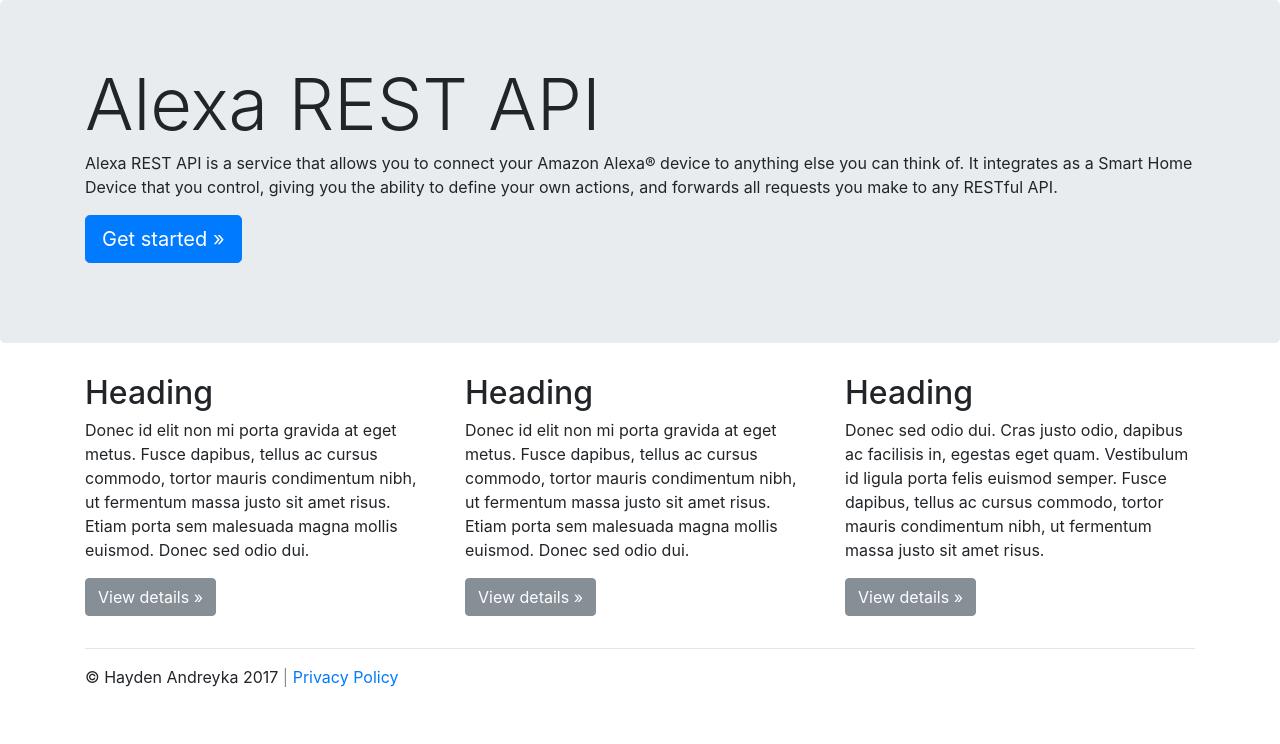
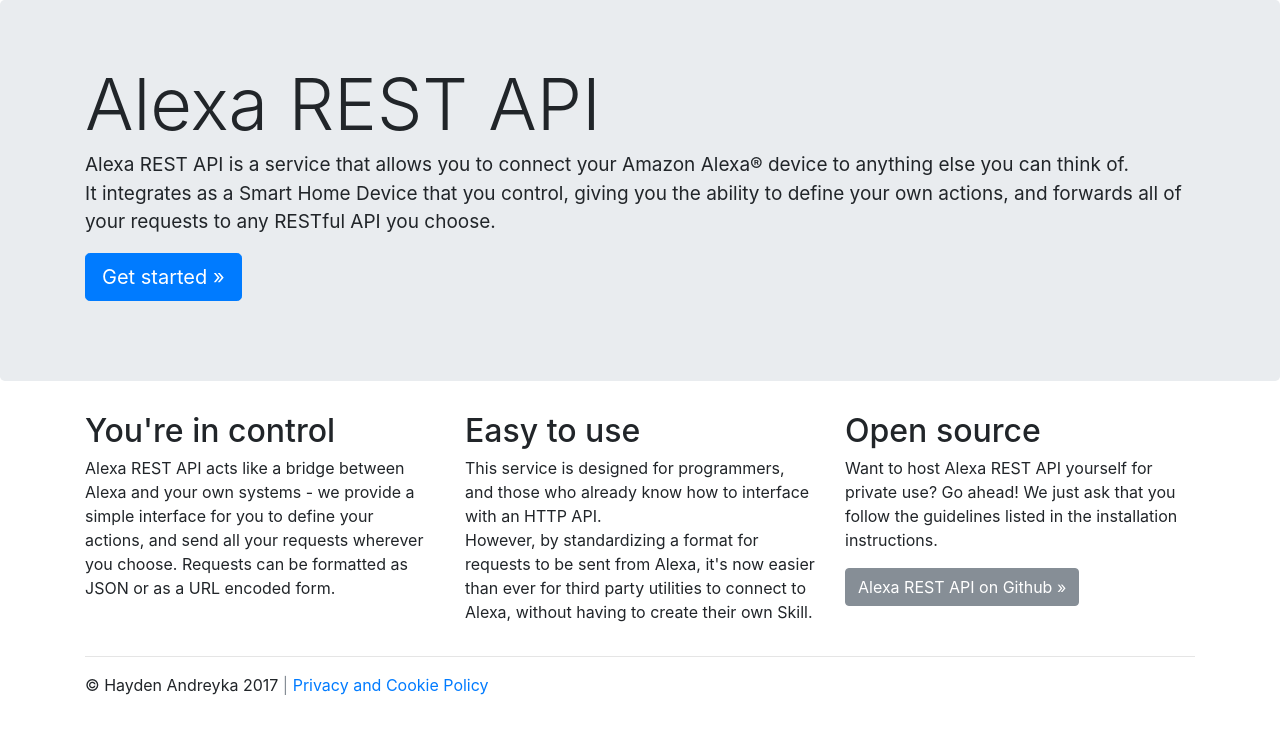
Before and after one commit to SaritaTho/AlexaRESTAPI, a PHP site: page / in a window 1280 px wide. Shown: the part 56-800 px from the top of the page. Run offline with PHP 8.4, Linux system fonts and the light colour scheme.

Commit message:
Update some stuff

```diff
--- a/src/assets/css/style.css
+++ b/src/assets/css/style.css
@@ -8,6 +8,10 @@
 
 .neutral-text {
 	color: #007bff;
+}
+
+.bigger {
+	font-size: 19px;
 }
 
 .top {
--- a/src/auth/create/create.js
+++ b/src/auth/create/create.js
@@ -3,8 +3,10 @@ $(document).ready(function() {
 	$("#createform").ajaxForm({
 		success: function(response) {
 			if (response.success) {
+				// login success
 				window.location.replace("/dashboard");
 			} else {
+				// nope. login error.
 				var message = $("#errortext");
 				message.removeClass("hidden");
 				message.text(response.message);
--- a/src/index.php
+++ b/src/index.php
@@ -54,12 +54,12 @@
 					error_log($e);
 				}
 			?></div>
-	</nav><!-- Main jumbotron for a primary marketing message or call to action -->
+	</nav>
 	<div class="jumbotron">
 		<div class="container">
 			<h1 class="display-3">Alexa REST API</h1>
-			<p>Alexa REST API is a service that allows you to connect your Amazon Alexa&reg; device to anything else you can think of.
-			It integrates as a Smart Home Device that you control, giving you the ability to define your own actions, and forwards all requests you make to any RESTful API.</p>
+			<p class="bigger">Alexa REST API is a service that allows you to connect your Amazon Alexa&reg; device to anything else you can think of.<br>
+			It integrates as a Smart Home Device that you control, giving you the ability to define your own actions, and forwards all of your requests to any RESTful API you choose.</p>
 			<p><a class="btn btn-primary btn-lg" href="/dashboard" role="button">Get started &raquo;</a></p>
 		</div>
 	</div>
@@ -67,24 +67,23 @@
 		<!-- Example row of columns -->
 		<div class="row">
 			<div class="col-md-4">
-				<h2>Heading</h2>
-				<p>Donec id elit non mi porta gravida at eget metus. Fusce dapibus, tellus ac cursus commodo, tortor mauris condimentum nibh, ut fermentum massa justo sit amet risus. Etiam porta sem malesuada magna mollis euismod. Donec sed odio dui.</p>
-				<p><a class="btn btn-secondary" href="#" role="button">View details &raquo;</a></p>
+				<h2>You're in control</h2>
+				<p>Alexa REST API acts like a bridge between Alexa and your own systems - we provide a simple interface for you to define your actions, and send all your requests wherever you choose. Requests can be formatted as JSON or as a URL encoded form.</p>
 			</div>
 			<div class="col-md-4">
-				<h2>Heading</h2>
-				<p>Donec id elit non mi porta gravida at eget metus. Fusce dapibus, tellus ac cursus commodo, tortor mauris condimentum nibh, ut fermentum massa justo sit amet risus. Etiam porta sem malesuada magna mollis euismod. Donec sed odio dui.</p>
-				<p><a class="btn btn-secondary" href="#" role="button">View details &raquo;</a></p>
+				<h2>Easy to use</h2>
+				<p>This service is designed for programmers, and those who already know how to interface with an HTTP API.<br>
+				However, by standardizing a format for requests to be sent from Alexa, it's now easier than ever for third party utilities to connect to Alexa, without having to create their own Skill.</p>
 			</div>
 			<div class="col-md-4">
-				<h2>Heading</h2>
-				<p>Donec sed odio dui. Cras justo odio, dapibus ac facilisis in, egestas eget quam. Vestibulum id ligula porta felis euismod semper. Fusce dapibus, tellus ac cursus commodo, tortor mauris condimentum nibh, ut fermentum massa justo sit amet risus.</p>
-				<p><a class="btn btn-secondary" href="#" role="button">View details &raquo;</a></p>
+				<h2>Open source</h2>
+				<p>Want to host Alexa REST API yourself for private use? Go ahead! We just ask that you follow the guidelines listed in the installation instructions.</p>
+				<p><a class="btn btn-secondary" href="https://github.com/Technoguyfication/alexa-rest-api" target="_blank" role="button">Alexa REST API on Github &raquo;</a></p>
 			</div>
 		</div>
 		<hr>
 		<footer>
-			<p>&copy; Hayden Andreyka 2017&nbsp;<span class="text-muted">|</span>&nbsp;<a href="/privacypolicy" target="_blank">Privacy Policy</a></p>
+			<p>&copy; Hayden Andreyka 2017&nbsp;<span class="text-muted">|</span>&nbsp;<a href="/privacypolicy" target="_blank">Privacy and Cookie Policy</a></p>
 		</footer>
 	</div>
 
```
Also changed, not shown: src/auth/create/index.php (+5 -3 lines).
